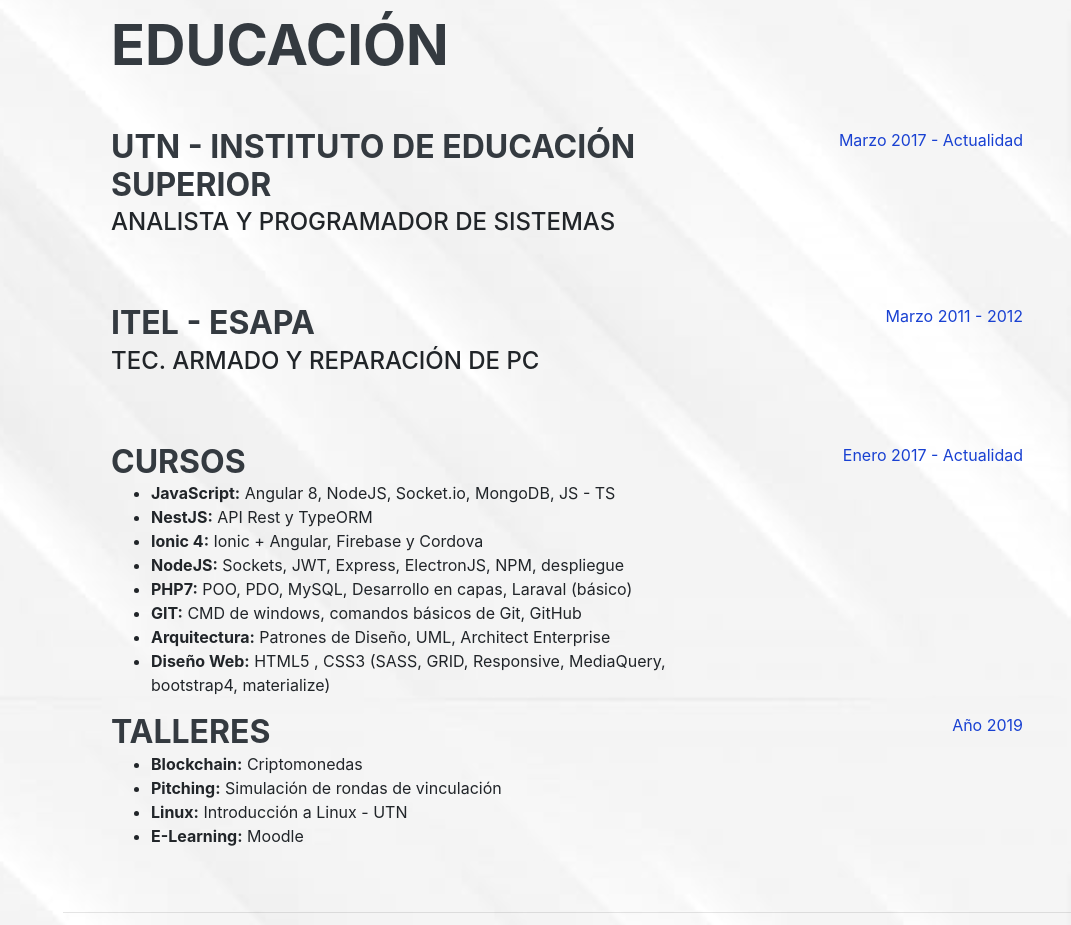
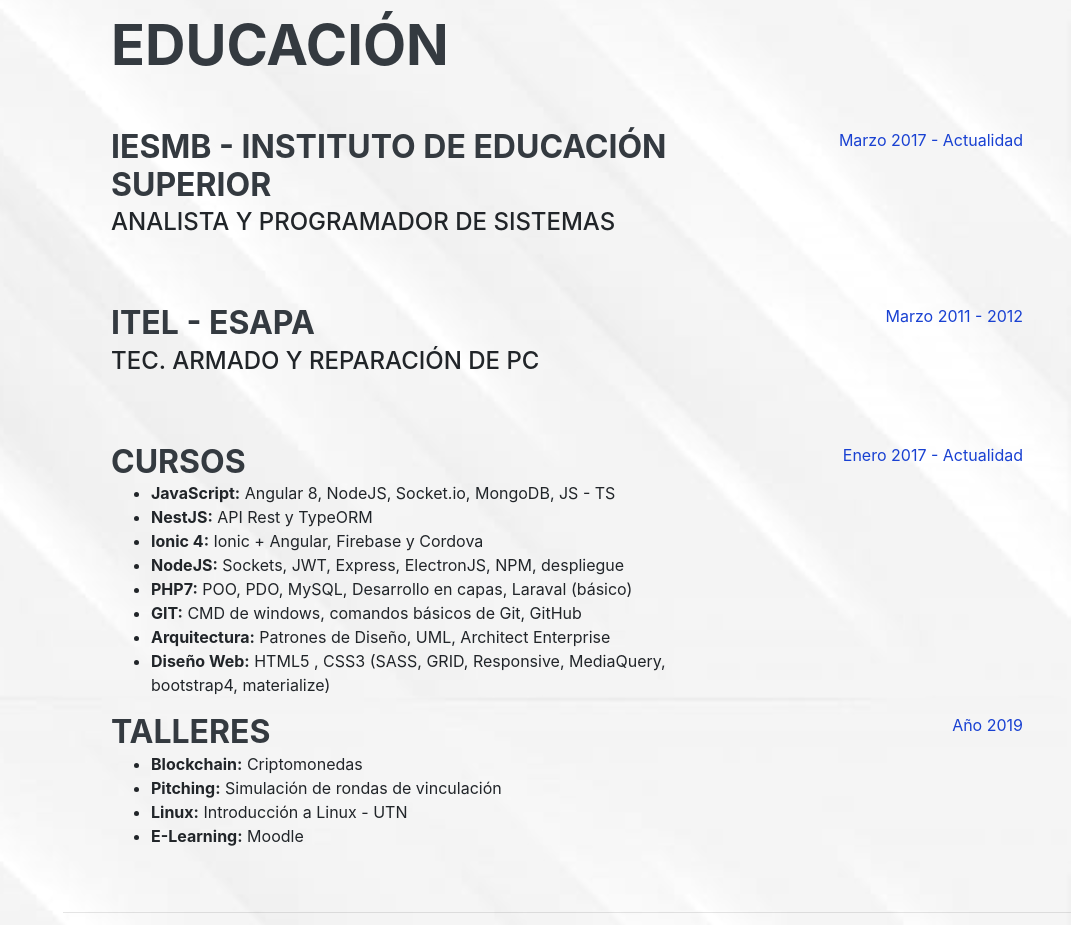
Before and after one commit to fernandoromo401/portfolio, a plain HTML site: page index.html in a window 1280 px wide. Shown: the part 1860-2785 px from the top of the page, without its empty margins (209-1280 px from the left). Drawn offline with Linux system fonts and the light colour scheme; a web font is replaced by a local one.

Commit message:
Update index.html

```diff
--- a/index.html
+++ b/index.html
@@ -166,7 +166,7 @@
 
         <div class="resume-item d-flex flex-column flex-md-row justify-content-between mb-5">
           <div class="resume-content">
-            <h3 class="mb-0">UTN - Instituto de Educación Superior</h3>
+            <h3 class="mb-0">IESMB - Instituto de Educación Superior</h3>
             <div class="subheading mb-3">Analista y Programador de Sistemas</div>
           </div>
           <div class="resume-date text-md-right">
```
